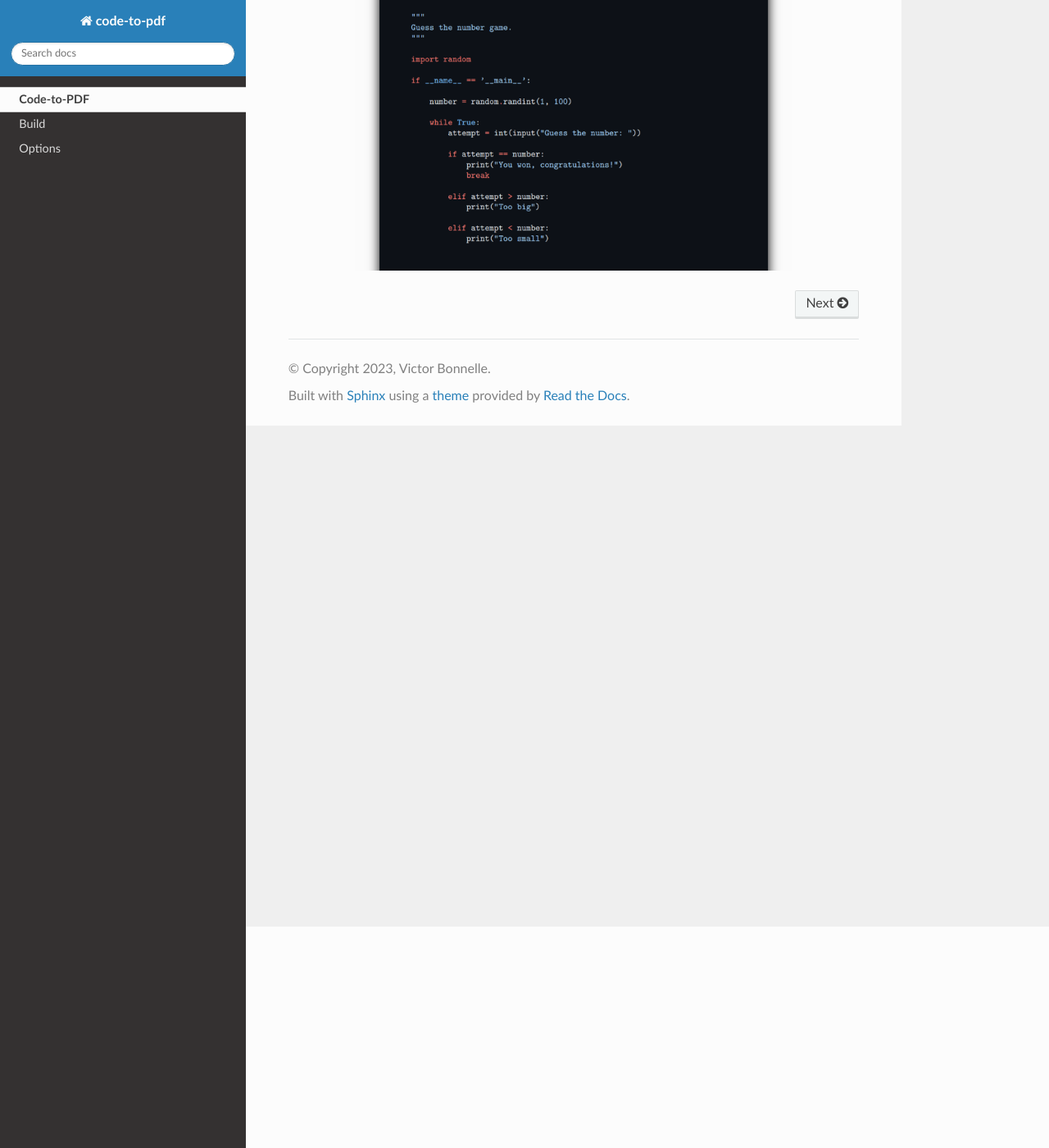
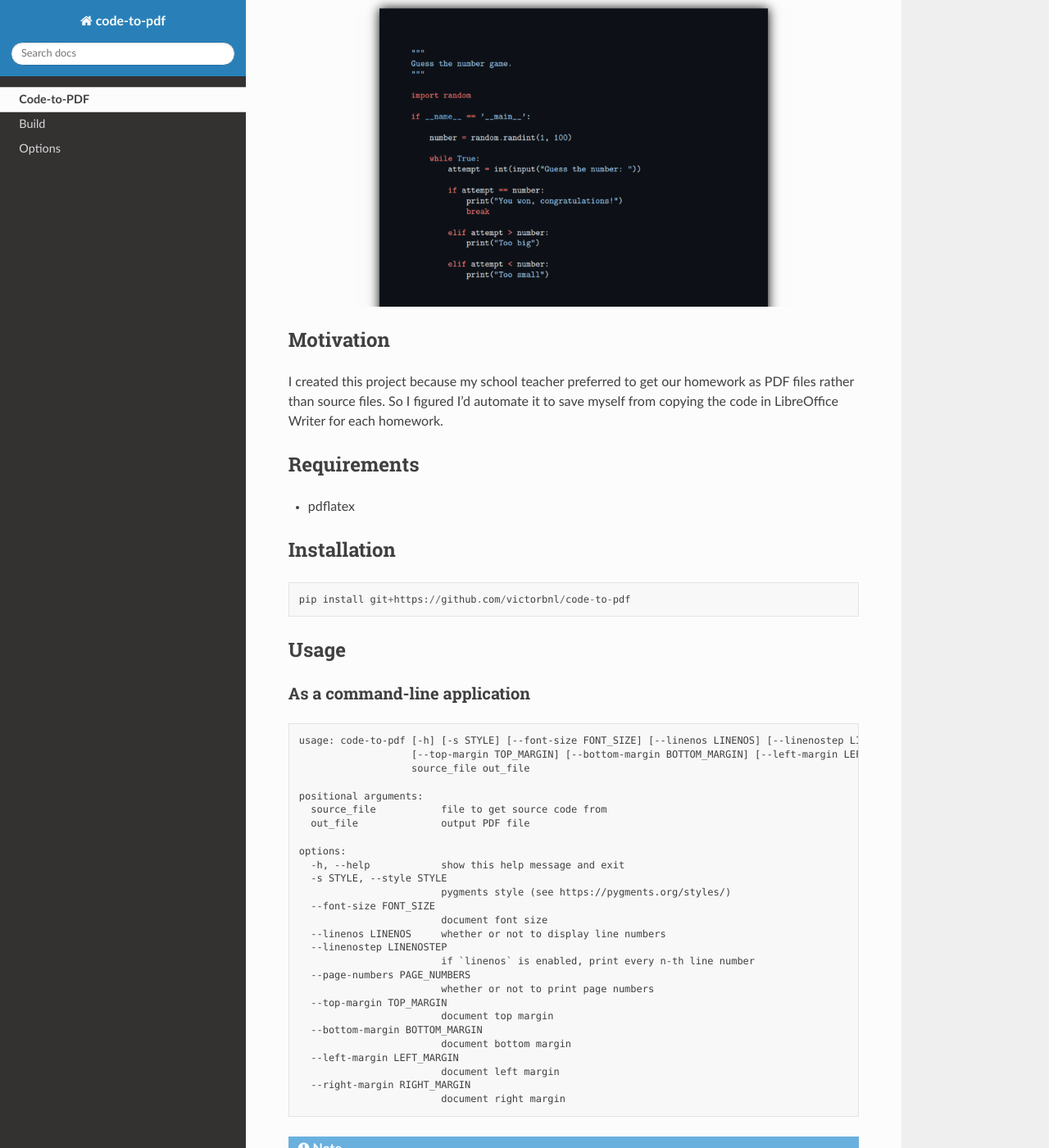
Before and after one commit to victorbnl/code-to-pdf, a Sphinx documentation site: the page built from docs/index.rst, in a window 1280 px wide and 1400 px high, scrolled down 270 px. Shown: the whole window at 82% size. Built offline with Sphinx 7.4.7 and the Read the Docs theme 2.0.0, drawn with Linux system fonts in a browser that asks for light colours; some of the changed text lies outside the part shown.

Commit message:
Use README as home page of documentation

```diff
--- /dev/null
+++ b/README.rst
@@ -0,0 +1,93 @@
+Code-to-PDF
+===========
+
+.. image::
+    https://img.shields.io/badge/v1.2.0-_?label=documentation
+    :target: https://victorbnl.github.io/code-to-pdf/
+
+Generate PDF documents from source code with syntax highlighting.
+
+.. image::
+    https://github.com/victorbnl/code-to-pdf/blob/main/docs/_static/screenshot.png?raw=true
+
+Motivation
+----------
+
+I created this project because my school teacher preferred to get our homework
+as PDF files rather than source files. So I figured I’d automate it to save
+myself from copying the code in LibreOffice Writer for each homework.
+
+Requirements
+------------
+
+- pdflatex
+
+Installation
+------------
+
+.. code-block::
+
+    pip install git+https://github.com/victorbnl/code-to-pdf
+
+Usage
+-----
+
+As a command-line application
+^^^^^^^^^^^^^^^^^^^^^^^^^^^^^
+
+.. code-block::
+
+    usage: code-to-pdf [-h] [-s STYLE] [--font-size FONT_SIZE] [--linenos LINENOS] [--linenostep LINENOSTEP] [--page-numbers PAGE_NUMBERS]
+                       [--top-margin TOP_MARGIN] [--bottom-margin BOTTOM_MARGIN] [--left-margin LEFT_MARGIN] [--right-margin RIGHT_MARGIN]
+                       source_file out_file
+
+    positional arguments:
+      source_file           file to get source code from
+      out_file              output PDF file
+
+    options:
+      -h, --help            show this help message and exit
+      -s STYLE, --style STYLE
+                            pygments style (see https://pygments.org/styles/)
+      --font-size FONT_SIZE
+                            document font size
+      --linenos LINENOS     whether or not to display line numbers
+      --linenostep LINENOSTEP
+                            if `linenos` is enabled, print every n-th line number
+      --page-numbers PAGE_NUMBERS
+                            whether or not to print page numbers
+      --top-margin TOP_MARGIN
+                            document top margin
+      --bottom-margin BOTTOM_MARGIN
+                            document bottom margin
+      --left-margin LEFT_MARGIN
+                            document left margin
+      --right-margin RIGHT_MARGIN
+                            document right margin
+
+.. note::
+    See `Pygments styles`_ for a list of available styles.
+
+As a module
+^^^^^^^^^^^
+
+.. code-block::
+
+    >>> import code_to_pdf
+    >>> source = "print('Hello world!')"
+    >>> options = code_to_pdf.Options()
+    >>> pdf_content = code_to_pdf.build(source, options=options)
+    >>> with open('output.pdf', 'wb') as output_file:
+    ...     output_file.write(pdf_content)
+
+.. note::
+    See `Options`_ for a list of options.
+
+Thanks to
+---------
+
+- `Pygments`_, which this project highly relies upon.
+
+.. _Pygments styles: https://pygments.org/styles/
+.. _Options: https://victorbnl.github.io/code-to-pdf/options.html
+.. _Pygments: https://pygments.org/
--- a/docs/index.rst
+++ b/docs/index.rst
@@ -9,6 +6,4 @@ Code-to-PDF
    build
    options
 
-Generate PDF documents from source code with syntax highlighting.
-
-.. image:: _static/screenshot.png
+.. include:: ../README.rst
```
Also changed, not shown: other parts of docs/index.rst (+0 -3 lines), README.md (deleted, +0 -82 lines).
